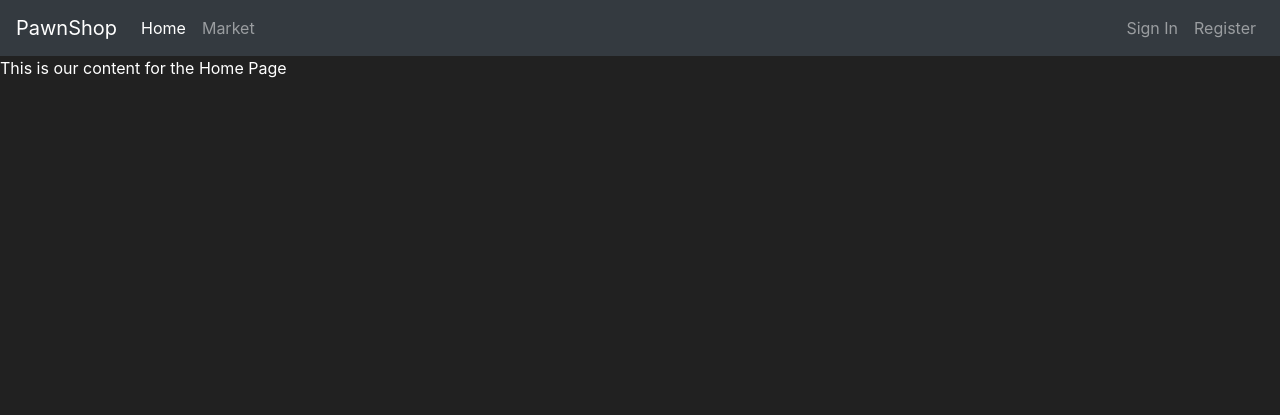
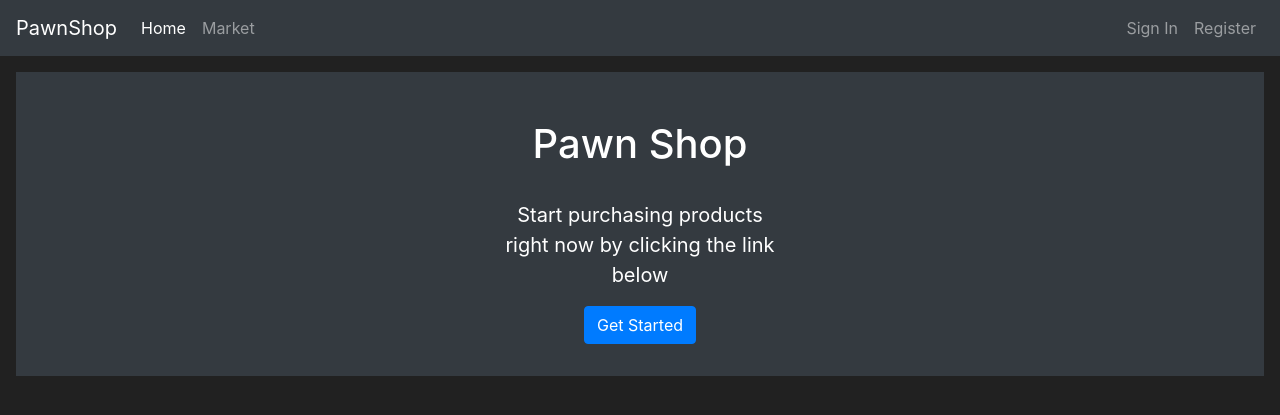
Before and after one commit to jachos254/flask_market, a Flask app: page / in a window 1280 px wide. Shown: the top 415 px of the page. Run offline with Flask 2, Linux system fonts and the light colour scheme; some libraries are stand-ins or nearby versions.

Commit message:
user now needs to be logged in to access market page

```diff
--- a/market/__init__.py
+++ b/market/__init__.py
@@ -9,4 +9,6 @@ app.config['SECRET_KEY'] = '41ecd358865c43cb359ff568'
 db = SQLAlchemy(app)
 bcrypt = Bcrypt(app)
 login_manager = LoginManager(app)
+login_manager.login_view = 'login_page'
+login_manager.login_message_category = 'info'
 from market import routes
--- a/market/routes.py
+++ b/market/routes.py
@@ -3,7 +3,7 @@ from flask import render_template, redirect, url_for, flash
 from market.models import Item, User
 from market.forms import RegisterForm, LoginForm
 from market import db
-from flask_login import login_user
+from flask_login import login_user, logout_user, login_required
 
 @app.route('/')
 @app.route('/home')
@@ -11,6 +11,7 @@ def home_page():
     return render_template('home.html')
 
 @app.route('/market')
+@login_required
 def market_page():
     items = Item.query.all()
     return render_template('market.html', items=items)
@@ -24,6 +25,9 @@ def register_page():
                               password=form.password1.data)
         db.session.add(user_to_create)
         db.session.commit()
+        login_user(user_to_create)
+        flash(f'Account created successfully! You are now signed in as {user_to_create.username}', category='success')
+
         return redirect(url_for('market_page'))
     if form.errors != {}:
         for err_msg in form.errors.values():
@@ -40,9 +44,15 @@ def login_page():
                 attempted_password=form.password.data
         ):
             login_user(attempted_user)
-            flash(f'Succes! You are logged in as: {attempted_user.username} ', category='succes')
+            flash(f'Succes! You are logged in as: {attempted_user.username} ', category='success')
             return redirect(url_for('market_page'))
         else:
             flash('Username or password is incorrect! Please try again.', category='danger')
 
     return render_template('login.html', form=form)
+
+@app.route('/logout')
+def logout_page():
+    logout_user()
+    flash('You have been logged out!', category='info')
+    return redirect(url_for("home_page"))
--- a/market/templates/base.html
+++ b/market/templates/base.html
@@ -39,7 +39,7 @@
                                 <a class="nav-link">Welcome, {{ current_user.username }}</a>
                             </li>
                             <li class="nav-item">
-                                <a class="nav-link" href="#">Sign Out</a>
+                                <a class="nav-link" href="{{ url_for('logout_page') }}">Sign Out</a>
                             </li>
                         </ul>
                     {% else %}
--- a/market/templates/home.html
+++ b/market/templates/home.html
@@ -1,8 +1,16 @@
 {% extends 'base.html' %}
 {% block title %}
-    Home Page
+    Welcome to the PawnShop!
 {% endblock %}
 
 {% block content %}
-    This is our content for the Home Page
+    <div class="position-relative overflow-hidden p-3 p-md-3 m-md-3 text-center bg-dark" style="color:white">
+        <div class="col-md-3 p-lg-auto mx-auto my-3">
+            <h1 class="col-md-auto p-lg-3 mx-auto my-3">Pawn Shop</h1>
+            <p class="lead font-weight-normal">Start purchasing products right now by clicking the link below</p>
+            <a class="btn btn-primary" href="{{ url_for('market_page') }}">Get Started</a>
+        </div>
+        <div class="product-device box-shadow d-none d-md-block"></div>
+        <div class="product-device product-device-2 box-shadow d-none d-md-block"></div>
+    </div>
 {% endblock %}
```
